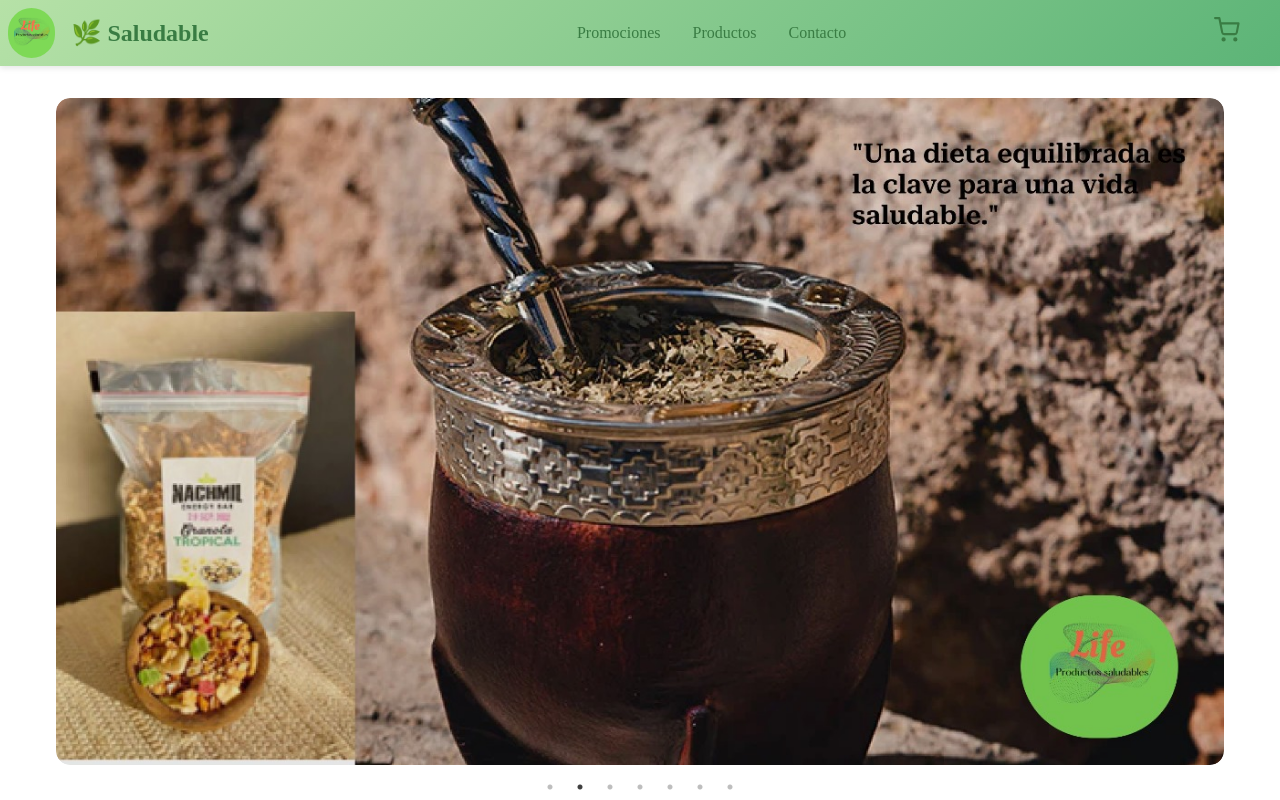
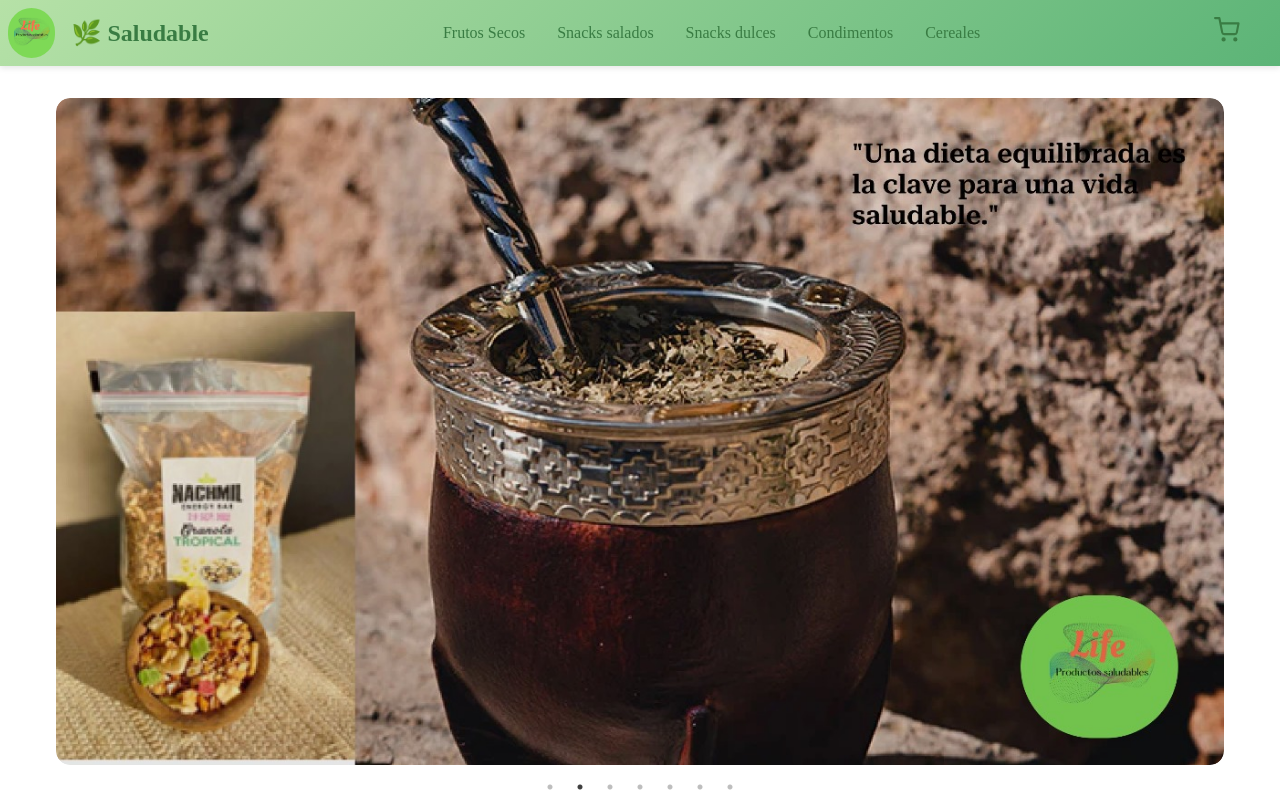
Before and after one commit to MNPekarek/life-project, a React (Vite) app: page / in a window 1280 px wide. Shown: the top 800 px of the page. Built offline with nearby package versions, Linux system fonts and the light colour scheme; no server answers; the database is empty.

Commit message:
agregue las categorias con el navigate al nabvar

```diff
--- a/src/components/navbar/Navbar.jsx
+++ b/src/components/navbar/Navbar.jsx
@@ -28,13 +28,19 @@ const Navbar = () => {
 
         <NavLinks>
           <li>
-            <a href="#promos">Promociones</a>
+            <a onClick={() => navigate("/categoria/Frutos Secos")}>Frutos Secos</a>
           </li>
           <li>
-            <a href="#productos">Productos</a>
+            <a onClick={() => navigate("/categoria/Snacks salados")}>Snacks salados</a>
           </li>
           <li>
-            <a href="#contacto">Contacto</a>
+            <a onClick={() => navigate("/categoria/Snacks dulces")}>Snacks dulces</a>
+          </li>
+          <li>
+            <a onClick={() => navigate("/categoria/Condimentos")}>Condimentos</a>
+          </li>
+          <li>
+            <a onClick={() => navigate("/categoria/Cereales")}>Cereales</a>
           </li>
         </NavLinks>
 
@@ -57,18 +63,28 @@ const Navbar = () => {
             transition={{ type: "tween", duration: 0.3 }}
           >
             <li>
-              <a href="#promos" onClick={() => setMenuOpen(false)}>
-                Promociones
+              <a onClick={() => {setMenuOpen(false); navigate("/categoria/Frutos Secos")}}>
+                Frutos Secos
               </a>
             </li>
             <li>
-              <a href="#productos" onClick={() => setMenuOpen(false)}>
-                Productos
+              <a onClick={() => {setMenuOpen(false); navigate("/categoria/Snacks salados")}}>
+                Snacks salados
               </a>
             </li>
             <li>
-              <a href="#contacto" onClick={() => setMenuOpen(false)}>
-                Contacto
+              <a onClick={() =>{ setMenuOpen(false); navigate("/categoria/Snacks dulces")}}>
+                Snacks dulces
+              </a>
+            </li>
+            <li>
+              <a onClick={() =>{ setMenuOpen(false); navigate("/categoria/Condimentos")}}>
+                Condimentos
+              </a>
+            </li>
+            <li>
+              <a onClick={() =>{ setMenuOpen(false); navigate("/categoria/Cereales")}}>
+                Cereales
               </a>
             </li>
           </MobileMenu>
```
